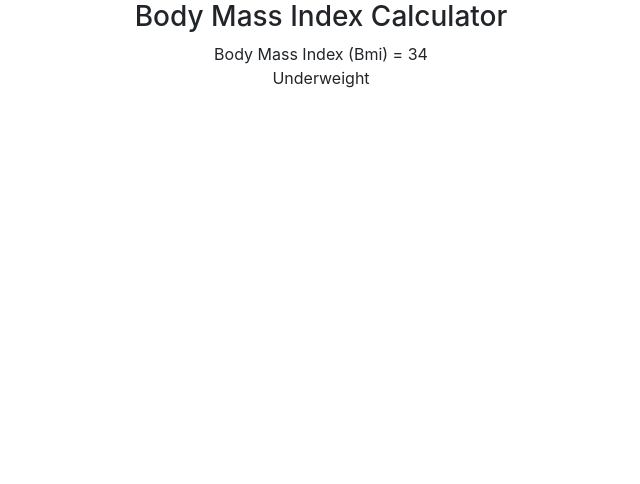
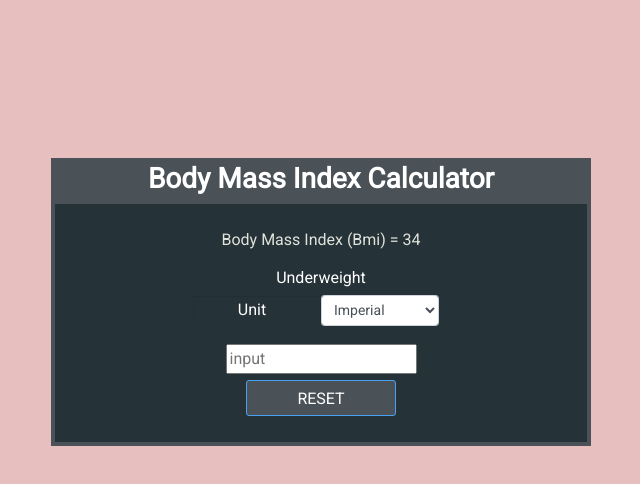
Before and after one commit to chikechris/bodyMassCalculator, a React (Create React App) app in the folder body-mass-cal/: page / in a window 1280 px wide. Shown: the top 484 px of the page, without its empty margins (319-959 px from the left). Built offline with nearby package versions, Linux system fonts and the light colour scheme.

Commit message:
add styles to app.css file

```diff
--- a/body-mass-cal/src/App.css
+++ b/body-mass-cal/src/App.css
@@ -1,38 +1,184 @@
+@import url('https://fonts.googleapis.com/css?family=Roboto&display=swap');
+
+body {
+  background: #e7bfbf;
+  font-family: 'Roboto', sans-serif;
+}
+
 .App {
+  margin-top: 10%;
+}
+
+.calculator {
+  font-weight: 300;
+  background-color: #4a5157;
+  padding: 4px;
+  margin-top: 30px;
+  max-height: 490px;
+}
+
+h3 {
+  color: #ffffff;
+  font-weight: bold;
   text-align: center;
 }
 
-.App-logo {
-  height: 40vmin;
-  pointer-events: none;
+.bmi-result-container {
+  background-color: #253238;
+  padding: 20px 10px;
+  text-align: center;
 }
 
-@media (prefers-reduced-motion: no-preference) {
-  .App-logo {
-    animation: App-logo-spin infinite 20s linear;
-  }
+.bmi-result-weight {
+  display: block;
+  width: 100%;
+  padding: 4px 0;
+  text-transform: uppercase;
+  font-size: 18px;
+  font-weight: 400;
+  color: #e0e3da;
 }
 
-.App-header {
-  background-color: #282c34;
-  min-height: 100vh;
-  display: flex;
-  flex-direction: column;
-  align-items: center;
-  justify-content: center;
-  font-size: calc(10px + 2vmin);
+.bmi-result-number {
+  display: block;
+  width: 100%;
+  font-size: 16px;
+  padding: 4px 0;
+  color: #e0e3da;
+}
+
+.bmi-result {
+  width: 100%;
+  height: 69px;
+  text-align: center;
+  font-weight: 400;
+}
+
+.bmi-inputs {
+  background-color: #253238;
+  padding: 20px 4px;
+  box-sizing: border-box;
+  width: 100%;
+  position: relative;
+  text-align: center;
+}
+
+.bmi-style {
+  margin-top: 4px;
+  color: white;
+  background: red;
+  width: auto;
+}
+
+.range-container {
+  display: inline-block;
+  padding: 0;
+}
+
+button,
+button:focus,
+button:active {
+  border: 1px solid white;
+  background: none;
+  outline: none;
+}
+
+input:focus,
+input:active {
+  outline: none;
+}
+
+.label {
+  width: 25%;
+  display: inline-block;
+  line-height: 24px;
+  padding: 2px 10px 2px 0;
+  font-weight: 300;
+  background: none;
+  text-align: right;
+  border: 1px solid #cccccc;
+  box-shadow: inset 0 1px 2px rgba(0, 0, 0, 0.1);
   color: white;
 }
 
-.App-link {
-  color: #61dafb;
+.input-groups {
+  width: 100%;
+  margin-bottom: 20px;
 }
 
-@keyframes App-logo-spin {
-  from {
-    transform: rotate(0deg);
-  }
-  to {
-    transform: rotate(360deg);
-  }
+.input-fields {
+  width: 100%;
 }
+
+.button {
+  position: relative;
+  min-width: 88px;
+  width: 150px;
+  margin: 6px auto;
+  border-radius: 3px;
+  color: #ffffff;
+  background-color: #4aa1f3;
+  text-transform: uppercase;
+  font-weight: 500;
+  transition: all 0.2s ease-in-out;
+  height: 36px;
+  padding: 0 26px;
+  border: none;
+  text-align: center;
+  white-space: nowrap;
+  overflow: hidden;
+  line-height: 36px;
+}
+
+.button,
+.button:focus,
+.button:active {
+  border: 1px solid #4aa1f3;
+  background: #4a5157;
+  outline: none;
+}
+
+.unit {
+  width: 25%;
+  display: inline-block;
+  line-height: 24px;
+  padding: 2px 10px 2px 0;
+  color: white;
+}
+
+.label-unit {
+  width: 25%;
+  display: inline-block;
+  line-height: 24px;
+  padding: 2px 10px 2px 0;
+  margin-bottom: 20px;
+  font-weight: 300;
+  background: none;
+  box-shadow: inset 0 1px 2px rgba(0, 0, 0, 0.1);
+  color: white;
+}
+
+.bmi-category {
+  color: white;
+  margin-top: 10px;
+}
+
+select {
+  outline: none;
+}
+
+.underweight {
+  color: #fed88b;
+}
+
+.normal {
+  color: #80ff80;
+}
+
+.overweight {
+  color: #ff7f50;
+}
+
+.obese {
+  color: #ff5411;
+}
--- a/body-mass-cal/src/App.js
+++ b/body-mass-cal/src/App.js
@@ -4,7 +4,7 @@
 
 const App = () => {
   return (
-    <div className='App'>
+    <div className='App container'>
       <div className='row justify-content-center'>
         <div className='col-lg-6 col-lg-offset-3'>
           <Bmi />
--- a/body-mass-cal/src/components/Bmi.js
+++ b/body-mass-cal/src/components/Bmi.js
@@ -1,4 +1,5 @@
 import React from 'react';
+import BmiCalculator from './BmiCalculator'
 
 const Bmi = () => {
   return (
@@ -10,6 +11,7 @@
             <div className='bmi-result-number'>Body Mass Index (Bmi) = 34</div>
             <div className={`bmi-category`}>Underweight</div>
           </div>
+          <BmiCalculator />
         </div>
       </div>
     </>
--- a/body-mass-cal/src/components/BmiCalculator.js
+++ b/body-mass-cal/src/components/BmiCalculator.js
@@ -9,16 +9,20 @@
             <span className='label-unit'>Unit</span>
             <div className='unit'>
               <select
-              name='unit'
-              value=''
-              className='form-control form-control-sm'
+                name='unit'
+                value=''
+                className='form-control form-control-sm'
               >
                 <option value='Imperial'>Imperial</option>
                 <option value='Metric'>Metric</option>
               </select>
             </div>
           </div>
+          <input type='text' placeholder='input' />
         </div>
+        <button className='button' type='submit'>
+          Reset
+        </button>
       </div>
     </>
   );
```
